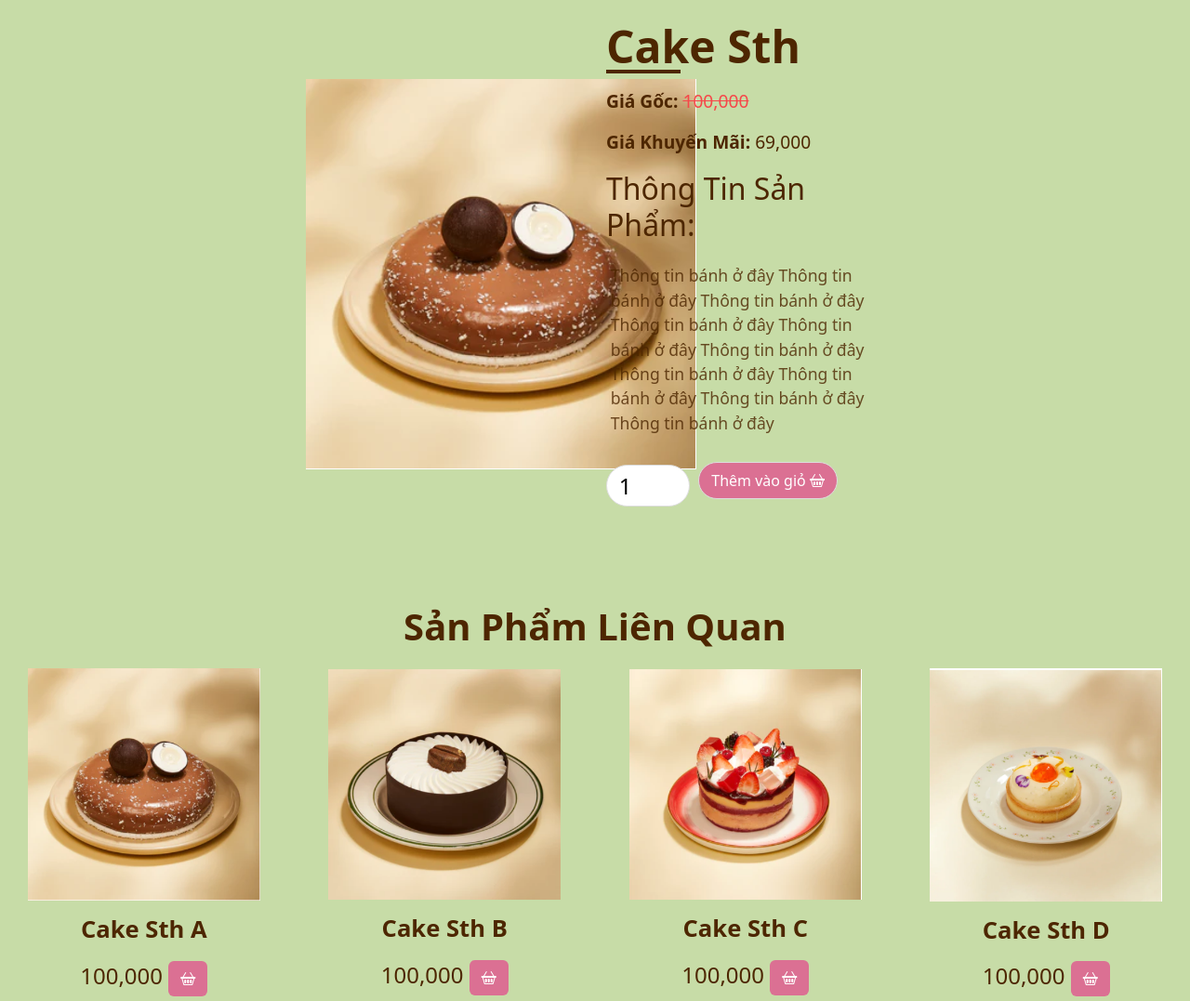
After one commit to nguyenduongchitam/CakeShop, a PHP site: page /modules/product2.php in a window 1280 px wide. The commit adds this page. Shown: the whole page at 93% size. Run offline with PHP 8.4, Linux system fonts and the light colour scheme.

Commit message:
productdetailandsomeshit

```diff
--- /dev/null
+++ b/frontend/css/product2.css
@@ -0,0 +1,140 @@
+
+
+.product-title {
+    font-size: 3rem;
+    text-transform: capitalize;
+    font-weight: 700;
+    position: relative;
+    color: #4d2600;
+    margin: 1rem 0;
+    text-align: left;
+}
+
+.product-title::after {
+    content: "";
+    position: absolute;
+    left: 0;
+    bottom: 0;
+    height: 4px;
+    width: 80px;
+    background: #4d2600;
+}
+
+.product-price {
+    margin: 1rem 0;
+    font-size: 1.2rem;
+    font-weight: 700;
+    text-align: left;
+}
+
+.product-price span {
+    font-weight: 400;
+}
+
+.last-price span {
+    color: #f64749;
+    text-decoration: line-through;
+}
+
+.new-price span {
+    color: #4d2600;
+}
+
+.product-detail h2 {
+    text-transform: capitalize;
+    color: #4d2600;
+    padding-bottom: 0.6rem;
+    text-align: left;
+}
+
+.product-detail p {
+    font-size: 1rem;
+    padding: 0.3rem;
+    opacity: 0.8;
+    color: #4d2600;
+    text-align: left;
+}
+
+.purchase-info {
+    margin: 1.5rem 0;
+    text-align: left;
+}
+
+.purchase-info input,
+
+.purchase-info .btn {
+    border: 1.5px solid #ddd;
+    border-radius: 25px;
+    text-align: center;
+    padding: 0.45rem 0.8rem;
+    outline: 0;
+    max-height: 45px;
+    margin-right: 0.2rem;
+    margin-bottom: 1rem;
+    text-align: left;
+}
+
+.purchase-info input {
+    width: 90px;
+}
+
+.purchase-info .btn {
+    cursor: pointer;
+    color: #fff;
+}
+
+.purchase-info .btn:last-of-type {
+    background: palevioletred;
+}
+
+.purchase-info .btn:hover {
+    opacity: 0.9;
+}
+
+.featureproductimg {
+    max-width: 250px;
+}
+
+.product-title2 {
+    font-size: 1.6rem;
+    font-weight: 700;
+    color: #4d2600;
+    margin: 1rem 0;
+}
+
+.purchase-info .btn {
+    border: 1.5px solid #ddd;
+    border-radius: 25px;
+    text-align: center;
+    padding: 0.45rem 0.8rem;
+    outline: 0;
+    max-height: 45px;
+    margin-right: 0.2rem;
+    margin-bottom: 1rem;
+    text-align: left;
+}
+
+.purchase-info2 input {
+    width: 90px;
+}
+
+.purchase-info2 .btn {
+    cursor: pointer;
+    color: #fff;
+}
+
+.purchase-info2 .btn:last-of-type {
+    background: palevioletred;
+}
+
+.purchase-info2 .btn:hover {
+    opacity: 0.9;
+}
+
+.product-title3 {
+    font-size: 2.5rem;
+    font-weight: 700;
+    color: #4d2600;
+    margin: 1rem 0;
+    text-align: center;
+}
--- a/frontend/modules/header.php
+++ b/frontend/modules/header.php
@@ -13,7 +13,7 @@
 <body>
 
   <section class="myheader sticky-top" style="background-color: #C7DCA7;">
-    <div class=" container-fluid fs-4 text-center headerig" style="padding: 0;">
+    <div class=" container-fluid fs-4 text-center headerig" style="padding: 5px;">
       <div class="row align-items-center">
         <div class="col-md-2"><img src="../modules/images/Header-logo.png" class="img-fluid logo" alt="Logo" style="max-width: 140px; height:90px"></div>
         <div class="col-md-6">
--- /dev/null
+++ b/frontend/modules/product2.php
@@ -0,0 +1,93 @@
+<!doctype html>
+<html lang="en">
+
+<head>
+    <meta charset="utf-8">
+    <meta name="viewport" content="width=device-width, initial-scale=1">
+    <link rel="stylesheet" href="../css/product2.css">
+    <link rel="stylesheet" href="https://cdn.jsdelivr.net/npm/bootstrap-icons@1.11.1/font/bootstrap-icons.css">
+    <link href="https://cdn.jsdelivr.net/npm/bootstrap@5.2.3/dist/css/bootstrap.min.css" rel="stylesheet" integrity="sha384-rbsA2VBKQhggwzxH7pPCaAqO46MgnOM80zW1RWuH61DGLwZJEdK2Kadq2F9CUG65" crossorigin="anonymous">
+    <script defer src="https://cdn.jsdelivr.net/npm/bootstrap@5.2.3/dist/js/bootstrap.bundle.min.js" integrity="sha384-kenU1KFdBIe4zVF0s0G1M5b4hcpxyD9F7jL+jjXkk+Q2h455rYXK/7HAuoJl+0I4" crossorigin="anonymous"></script>
+</head>
+
+<body style="background-color: #C7DCA7;">
+    <section class="productdetail" style="margin-bottom: 60px;">
+        <div class=" container-fluid fs-4 text-center headerig" style="padding: 5px;">
+            <div class="row align-items-center">
+                <div class="col-md-3">
+                </div>
+                <div class="col-md-3">
+                    <img src="../modules/images/2a.png">
+                </div>
+                <div class="col-md-3">
+                    <h2 class="product-title">Cake Sth</h2>
+                    <div class="product-price">
+                        <p class="last-price" style="color: #4d2600;">Giá Gốc: <span>100,000</span></p>
+                        <p class="new-price" style="color: #4d2600;">Giá Khuyến Mãi: <span>69,000</span></p>
+                    </div>
+                    <div class="product-detail" style="margin-bottom: 0;">
+                        <h2> Thông tin sản phẩm: </h2>
+                        <p style="font-size: 1.1rem;"> Thông tin bánh ở đây Thông tin bánh ở đây Thông tin bánh ở đây Thông tin bánh ở đây Thông tin bánh ở đây Thông tin bánh ở đây Thông tin bánh ở đây Thông tin bánh ở đây Thông tin bánh ở đây Thông tin bánh ở đây </p>
+                    </div>
+                    <div class="purchase-info">
+                        <input type="number" min="0" value="1">
+                        <button type="button" class="btn">
+                            Thêm vào giỏ <i class="bi bi-basket2 account bigger-icon"></i>
+                        </button>
+                    </div>
+                </div>
+                <div class="col-md-3">
+                </div>
+            </div>
+        </div>
+    </section>
+    <section class="featureproduct">
+        <h2 class="product-title3"> Sản Phẩm Liên Quan </h2>
+        <div class=" container-fluid fs-4 text-center headerig" style="padding: 5px;">
+            <div class="row align-items-center">
+                <div class="col-md-3">
+                    <img src="../modules/images/2a.png" class="featureproductimg">
+                    <h2 class="product-title2">Cake Sth A</h2>
+                    <div class="purchase-info2">
+                        <span style="color: #4d2600;">100,000</span>
+                        <button type="button" class="btn">
+                            <i class="bi bi-basket2 account bigger-icon"></i>
+                        </button>
+                    </div>
+                </div>
+                <div class="col-md-3">
+                    <img src="../modules/images/2b.png" class="featureproductimg">
+                    <h2 class="product-title2">Cake Sth B</h2>
+                    <div class="purchase-info2">
+                        <span style="color: #4d2600;">100,000</span>
+                        <button type="button" class="btn">
+                            <i class="bi bi-basket2 account bigger-icon"></i>
+                        </button>
+                    </div>
+                </div>
+                <div class="col-md-3">
+                    <img src="../modules/images/2c.png" class="featureproductimg">
+                    <h2 class="product-title2">Cake Sth C</h2>
+                    <div class="purchase-info2">
+                        <span style="color: #4d2600;">100,000</span>
+                        <button type="button" class="btn">
+                            <i class="bi bi-basket2 account bigger-icon"></i>
+                        </button>
+                    </div>
+                </div>
+                <div class="col-md-3">
+                    <img src="../modules/images/2d.png" class="featureproductimg">
+                    <h2 class="product-title2">Cake Sth D</h2>
+                    <div class="purchase-info2">
+                        <span style="color: #4d2600;">100,000</span>
+                        <button type="button" class="btn">
+                            <i class="bi bi-basket2 account bigger-icon"></i>
+                        </button>
+                    </div>
+                </div>
+            </div>
+        </div>
+    </section>
+</body>
+
+</html>
```
Also changed, not shown: frontend/css/featuredproducts.css (added, +104 -0 lines), frontend/css/header.css (+0 -75 lines), frontend/css/policy.css (added, +15 -0 lines), frontend/css/product.css (+18 -2 lines), frontend/css/thanksyou.css (added, +42 -0 lines), frontend/modules/thanksyou.php (added, +77 -0 lines), frontend/policy.php (added, +48 -0 lines), frontend/product.php (+24 -10 lines).
